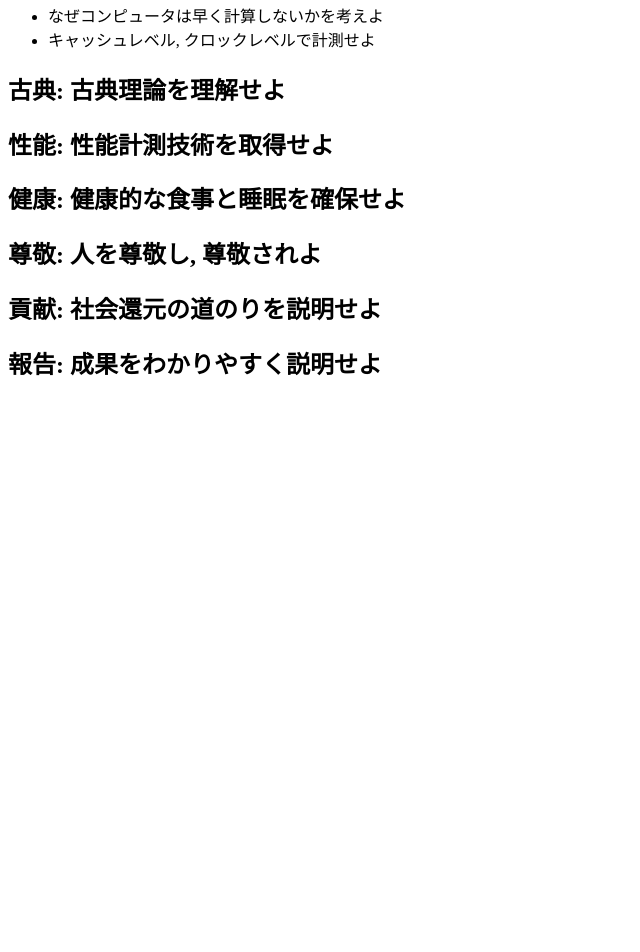
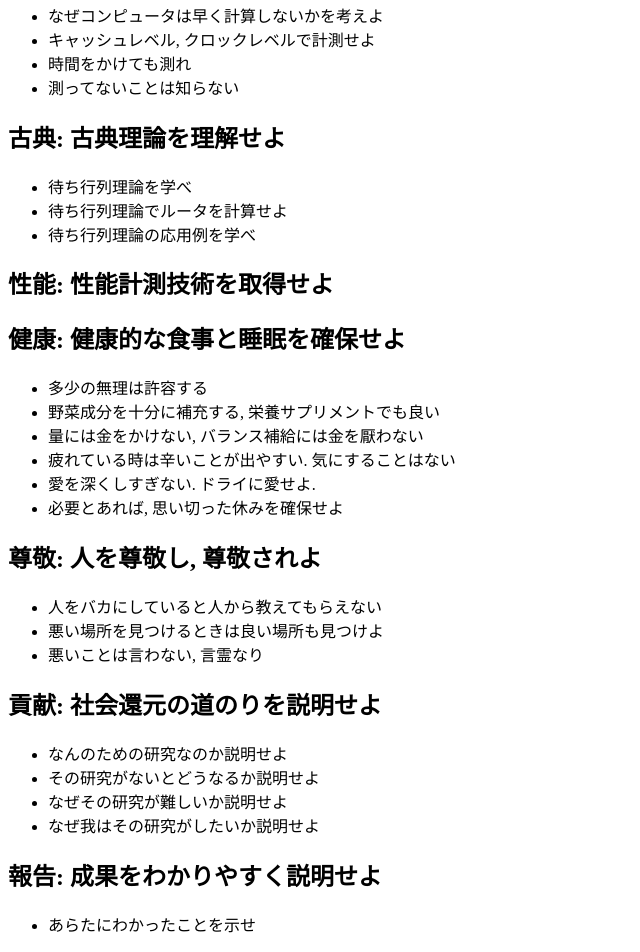
Before and after one commit to slankdev/slankdev.github.io, a plain HTML site: page dr/index.html in a window 1280 px wide. Shown: the part 756-1708 px from the top of the page, without its empty margins (0-640 px from the left). Before the commit the page ends 1156 px from the top, so only its background shows below. Drawn offline with Linux system fonts and the light colour scheme.

Commit message:
2018.04.23-01:59

```diff
--- a/dr/index.html
+++ b/dr/index.html
@@ -28,10 +28,39 @@
 <ul>
 <li>なぜコンピュータは早く計算しないかを考えよ</li>
 <li>キャッシュレベル, クロックレベルで計測せよ</li>
+<li>時間をかけても測れ</li>
+<li>測ってないことは知らない</li>
 </ul>
 <h2 id="古典-古典理論を理解せよ">古典: 古典理論を理解せよ</h2>
+<ul>
+<li>待ち行列理論を学べ</li>
+<li>待ち行列理論でルータを計算せよ</li>
+<li>待ち行列理論の応用例を学べ</li>
+</ul>
 <h2 id="性能-性能計測技術を取得せよ">性能: 性能計測技術を取得せよ</h2>
 <h2 id="健康-健康的な食事と睡眠を確保せよ">健康: 健康的な食事と睡眠を確保せよ</h2>
+<ul>
+<li>多少の無理は許容する</li>
+<li>野菜成分を十分に補充する, 栄養サプリメントでも良い</li>
+<li>量には金をかけない, バランス補給には金を厭わない</li>
+<li>疲れている時は辛いことが出やすい. 気にすることはない</li>
+<li>愛を深くしすぎない. ドライに愛せよ.</li>
+<li>必要とあれば, 思い切った休みを確保せよ</li>
+</ul>
 <h2 id="尊敬-人を尊敬し-尊敬されよ">尊敬: 人を尊敬し, 尊敬されよ</h2>
+<ul>
+<li>人をバカにしていると人から教えてもらえない</li>
+<li>悪い場所を見つけるときは良い場所も見つけよ</li>
+<li>悪いことは言わない, 言霊なり</li>
+</ul>
 <h2 id="貢献-社会還元の道のりを説明せよ">貢献: 社会還元の道のりを説明せよ</h2>
+<ul>
+<li>なんのための研究なのか説明せよ</li>
+<li>その研究がないとどうなるか説明せよ</li>
+<li>なぜその研究が難しいか説明せよ</li>
+<li>なぜ我はその研究がしたいか説明せよ</li>
+</ul>
 <h2 id="報告-成果をわかりやすく説明せよ">報告: 成果をわかりやすく説明せよ</h2>
+<ul>
+<li>あらたにわかったことを示せ</li>
+</ul>
```
